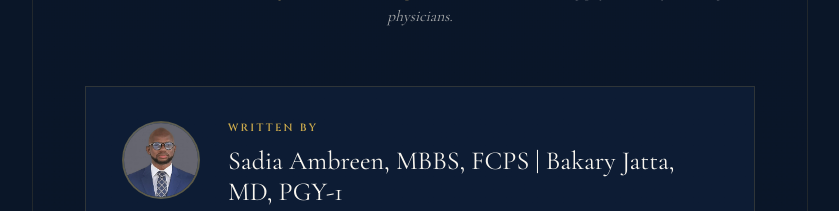
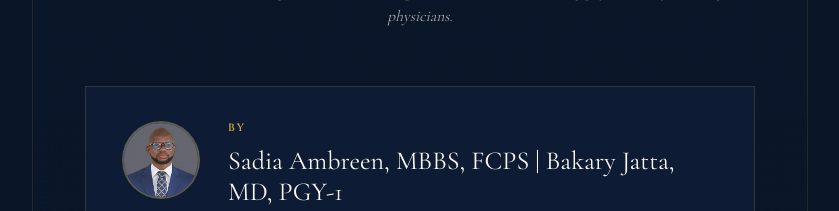
Before and after one commit to abhipatel8675/hmd-app, a Next.js app: page /newsletter/aortic-stenosis in a window 1280 px wide. Shown: the part 9020-9231 px from the top of the page, without its empty margins (200-1039 px from the left). Built offline with nearby package versions, Linux system fonts and the light colour scheme; no server answers.

Commit message:
Shorten author-card label to 'By'

```diff
--- a/app/newsletter/[slug]/page.tsx
+++ b/app/newsletter/[slug]/page.tsx
@@ -405,7 +405,7 @@ export default async function ArticlePage({
                   />
                 </div>
                 <div>
-                  <p className={styles.authorCardLabel}>Written By</p>
+                  <p className={styles.authorCardLabel}>By</p>
                   <h4 className={styles.authorCardName}>{article.author}</h4>
                   <p className={styles.authorCardRole}>{article.authorRole}</p>
                   <p className={styles.authorCardBio}>
```
